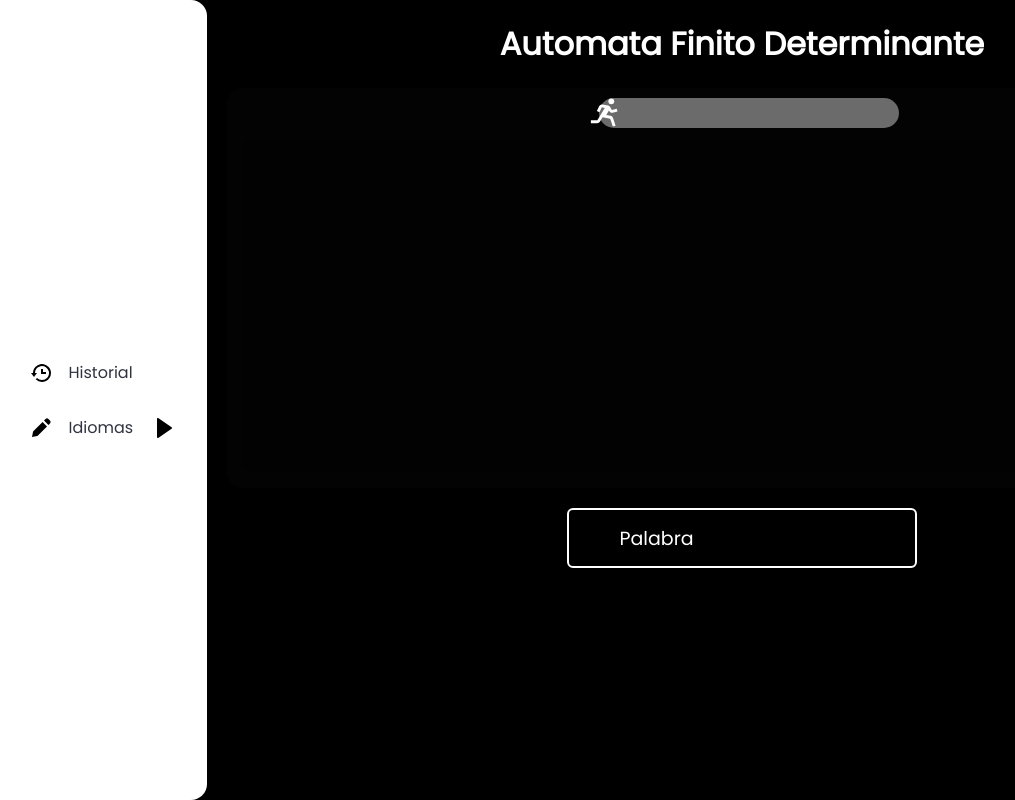
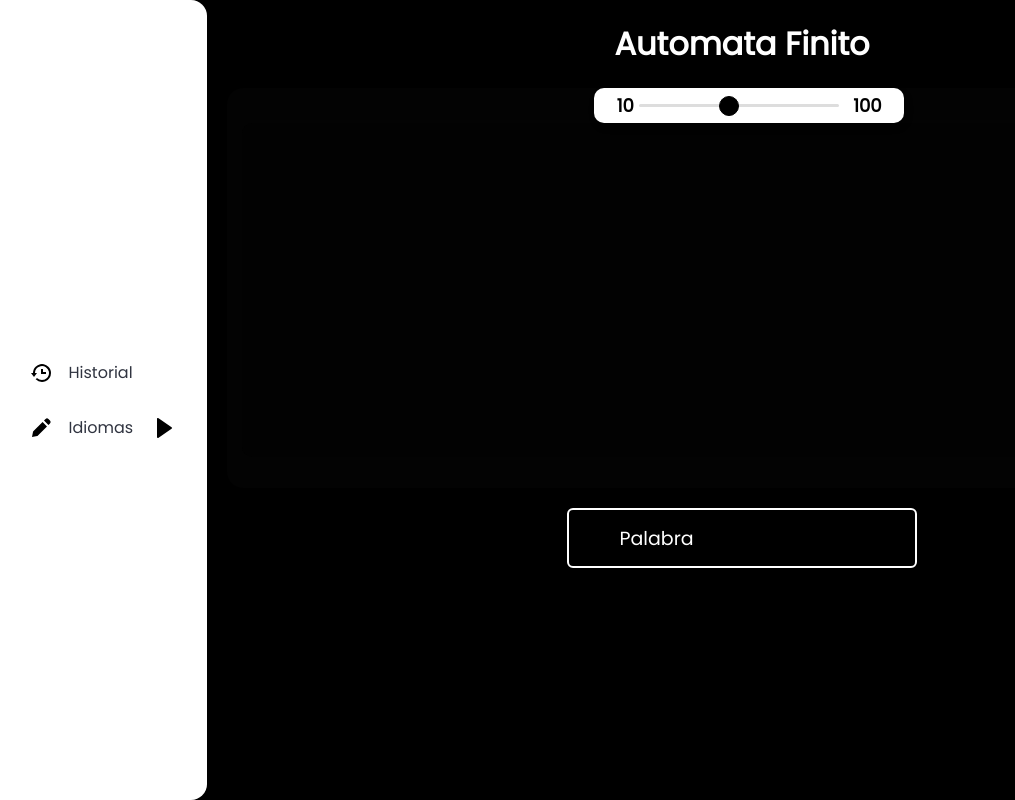
Before and after one commit to andreUmag/Automata_v2, a Flask app: template templates/principal/index.html in a window 1280 px wide. Shown: the whole page, without its empty margins (3-1018 px from the left). Run offline with Flask 3, Linux system fonts and the light colour scheme; the template is opened without the code that fills it, so the values that code supplies are empty.

Commit message:
linea de velocidad terminada

```diff
--- a/templates/principal/acrtions.js
+++ b/templates/principal/acrtions.js
@@ -13,3 +13,15 @@ listelement.forEach((listelement) => {
     menu.style.height = `${height}px`;
   });
 });
+
+const slideValue = document.querySelector("span");
+const inputSlider = document.querySelector("input");
+inputSlider.oninput = (()=>{
+  let value = inputSlider.value;
+  slideValue.textContent = value;
+  slideValue.style.left = (value) + "%";
+  slideValue.classList.add("show");
+});
+inputSlider.onblur = (()=>{
+  slideValue.classList.remove("show");
+});
--- a/templates/principal/index.html
+++ b/templates/principal/index.html
@@ -40,24 +40,30 @@
 
       <div class="content">
         <div class="title">
-          <h1>Automata Finito Determinante</h1>
+          <h1>Automata Finito</h1>
         </div>
 
         <div class="graf_content">
-
           <div class="velocity">
-            <div class="velocity_icon">
-              <img src="assets/bx-run.svg" class="run_icon" />
-            </div>
-            <div class="line_velocity">
-
-            </div>
+              <div class="range">
+                <div class="sliderValue">
+                  <span>100</span>
+                </div>
+                <div class="field">
+                  <div class="value left">10</div>
+                  <input
+                    type="range"
+                    min="10"
+                    max="100"
+                    value="50"
+                    steps="1"
+                  />
+                  <div class="value right">100</div>
+                </div>
+              </div>
           </div>
 
-          <div class="graf">
-
-          </div>
-
+          <div class="graf"></div>
         </div>
 
         <div class="in">
--- a/templates/principal/stile.css
+++ b/templates/principal/stile.css
@@ -122,17 +122,6 @@ body {
   border-radius: 30px;
 }
 
-.velocity_icon {
-  display: flex;
-  width: 20px;
-  height: 50px;
-}
-
-.run_icon {
-  transform: scale(0.7);
-  filter: invert(100%);
-}
-
 .graf{
   display: flex;
   background-color: #020202;
@@ -183,3 +172,116 @@ body {
   padding: 0 2px;
   background: #000000;
 }
+
+/*------------------------linea de velocidad-----------------------*/
+
+.range{
+  height: 35px;
+  width: 310px;
+  background: #fff;
+  border-radius: 10px;
+  padding: 0 65px 0 45px;
+  box-shadow: 2px 4px 8px rgba(0,0,0,0.1);
+}
+
+.sliderValue{
+  position: relative;
+  width: 100%;
+}
+
+.sliderValue span{
+  display: flex;
+  justify-content: center; /* Centrar horizontalmente */
+  align-items: center; /* Centrar verticalmente */
+  position: absolute;
+  height: 45px;
+  width: 45px;
+  transform: translateX(-70%) scale(0);
+  font-weight: 500;
+  top: -40px;
+  line-height: 55px;
+  z-index: 2;
+  color: #fff;
+  transform-origin: bottom;
+  transition: transform 0.3s ease-in-out;
+}
+
+.sliderValue span.show{
+  transform: translateX(-70%) scale(1);
+}
+
+.sliderValue span:after{
+  position: absolute;
+  content: '';
+  height: 100%;
+  width: 100%;
+  background: #000000;
+  border: 3px solid #fff;
+  z-index: -1;
+  left: 50%;
+  transform: translateX(-50%) rotate(45deg);
+  border-bottom-left-radius: 50%;
+  box-shadow: 0px 0px 8px rgba(0,0,0,0.1);
+  border-top-left-radius: 50%;
+  border-top-right-radius: 50%;
+}
+
+.field{
+  display: flex;
+  align-items: center;
+  justify-content: center;
+  height: 100%;
+  position: relative;
+}
+
+.field .value{
+  position: absolute;
+  font-size: 18px;
+  color: #000000;
+  font-weight: 600;
+}
+
+.field .value.left{
+  left: -22px;
+}
+
+.field .value.right{
+  right: -43px;
+}
+
+.range input{
+  -webkit-appearance: none;
+  width: 100%;
+  height: 3px;
+  background: #ddd;
+  border-radius: 5px;
+  outline: none;
+  border: none;
+  z-index: 2222;
+}
+
+.range input::-webkit-slider-thumb{
+  -webkit-appearance: none;
+  width: 20px;
+  height: 20px;
+  background: red;
+  border-radius: 50%;
+  background: #000000;
+  border: 1px solid #000000;
+  cursor: pointer;
+}
+
+.range input::-moz-range-thumb{
+  -webkit-appearance: none;
+  width: 20px;
+  height: 20px;
+  background: red;
+  border-radius: 50%;
+  background: #000000;
+  border: 1px solid #000000;
+  cursor: pointer;
+}
+
+.range input::-moz-range-progress{
+  background: #000000;
+}
```
